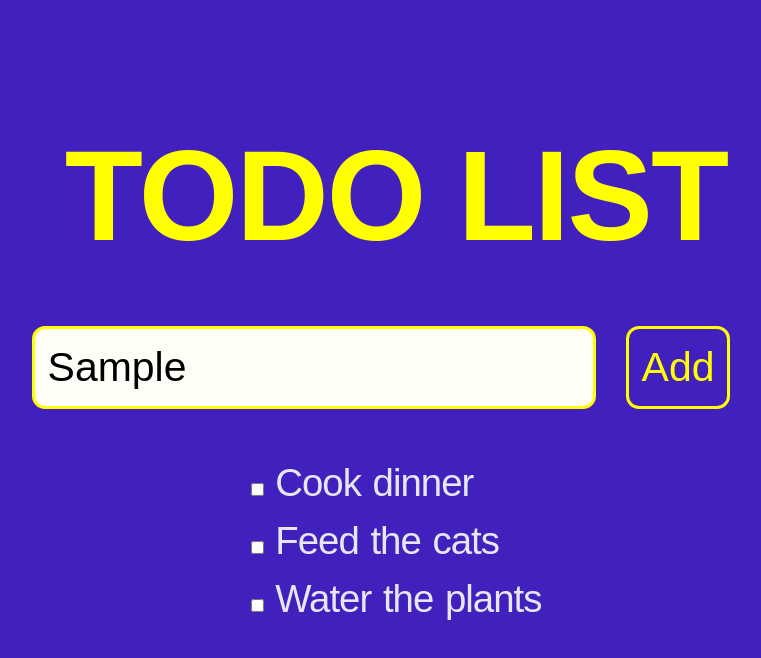
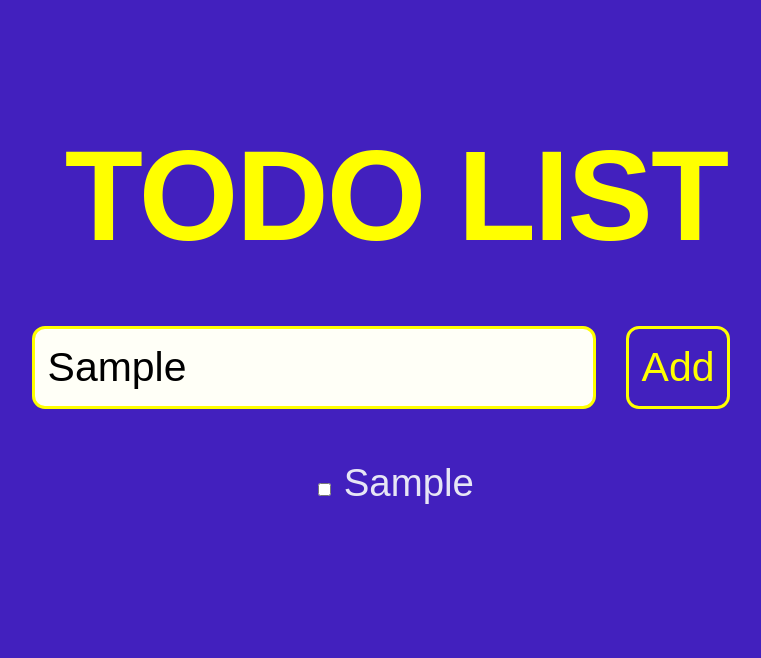
Before and after one commit to mervebalci/todo-list, a Next.js app: page / in a window 1280 px wide. Both pictures are taken after typing "Sample" into the empty fields and a click on the button "Add". Shown: the top 658 px of the page, without its empty margins (244-1005 px from the left). Built offline with nearby package versions, Linux system fonts and the light colour scheme.

Commit message:
Activating the Add button with user input

```diff
--- a/app/page.js
+++ b/app/page.js
@@ -1,31 +1,45 @@
-import 'styles/styles.css'
-
-export function TodoList({ value }) {
-  return (
-    <li>
-      <label>
-        <input type="checkbox" />
-        <span>{value}</span>
-      </label>
-    </li>
-  )
-}
+'use client';
+import 'styles/styles.css';
+import { createRoot } from 'react-dom/client';
 
 export default function Home() {
+  function buttonClicked() {
+    const userInput = document.getElementById("addInput").value
+
+    const newItem = <TodoItem value={userInput} />
+
+    const container = document.getElementById('list');
+    const root = createRoot(container);
+    root.render(newItem)
+
+  }
+
   return (
     <main className="flex min-h-screen flex-col">
       <h1>TODO LIST</h1>
       <div id="addItem">
         <input id="addInput" type="text" placeholder="Add a new to do..." />
-        <button id="addButton">Add</button>
+        <button id="addButton" onClick={buttonClicked}>Add</button>
       </div>
       <div id="todoList">
         <ul id="list">
-          <TodoList value=" Cook dinner" />
-          <TodoList value=" Feed the cats" />
-          <TodoList value=" Water the plants" />
+
         </ul>
       </div>
     </main>
-  )
+  );
 }
+
+function TodoItem({ value }) {
+  console.log("hey");
+  console.log(value);
+
+  return (
+    <li>
+      <label>
+        <input type="checkbox" />
+        <span> {value}</span>
+      </label>
+    </li>
+  );
+}
--- a/styles/styles.css
+++ b/styles/styles.css
@@ -38,6 +38,7 @@ h1 {
   margin: 10px 30px;
   font-size: 3.2vw;
   color: yellow;
+  background-color: rgb(66, 32, 190);
   border-style: solid;
   border-color: yellow;
   border-width: 3px;
@@ -58,7 +59,7 @@ h1 {
 
 #todoList {
   color: rgb(231, 230, 245);
-  letter-spacing: -1px;
+  letter-spacing: 0px;
   font-size: 3vw;
   align-items: center;
   text-align: center;
@@ -66,5 +67,7 @@ h1 {
 
 #list {
   text-align: left;
+  text-transform: capitalize;
   word-spacing: 2px;
+  list-style-type: none;
 }
```
